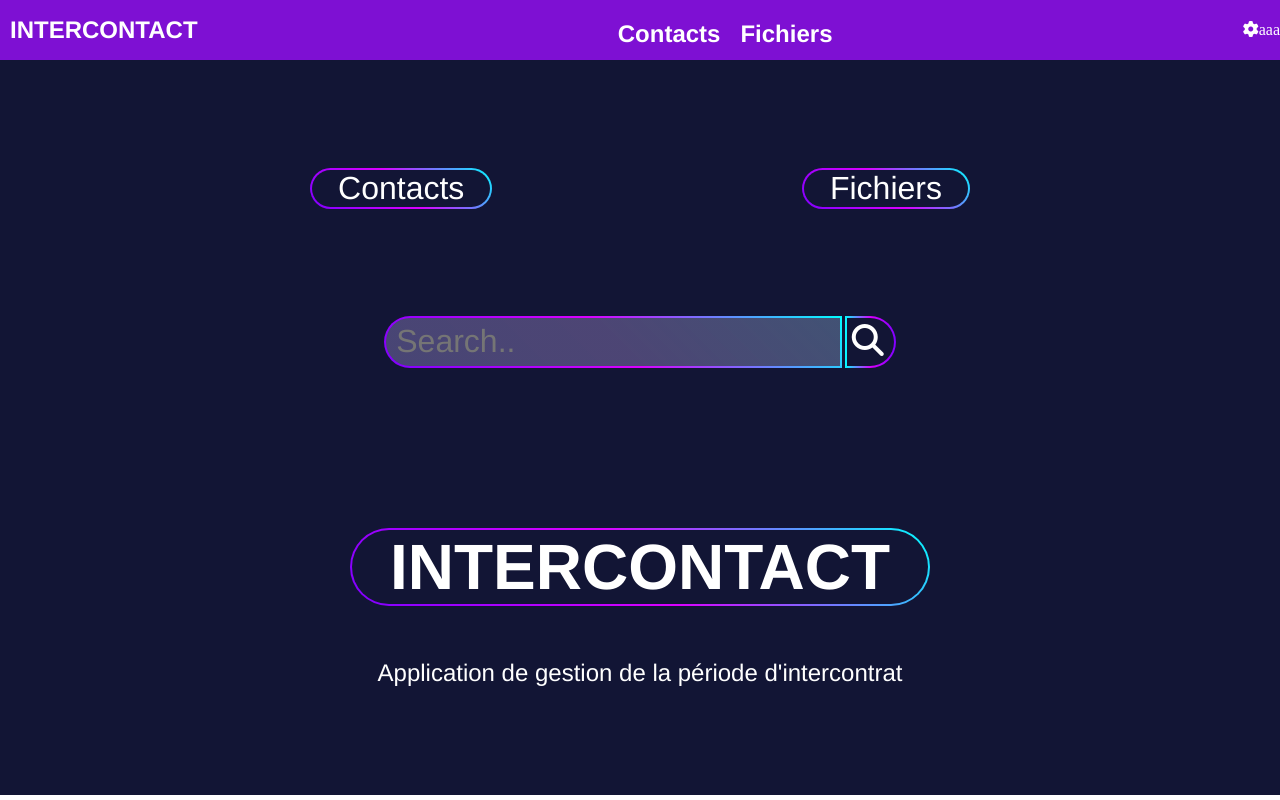
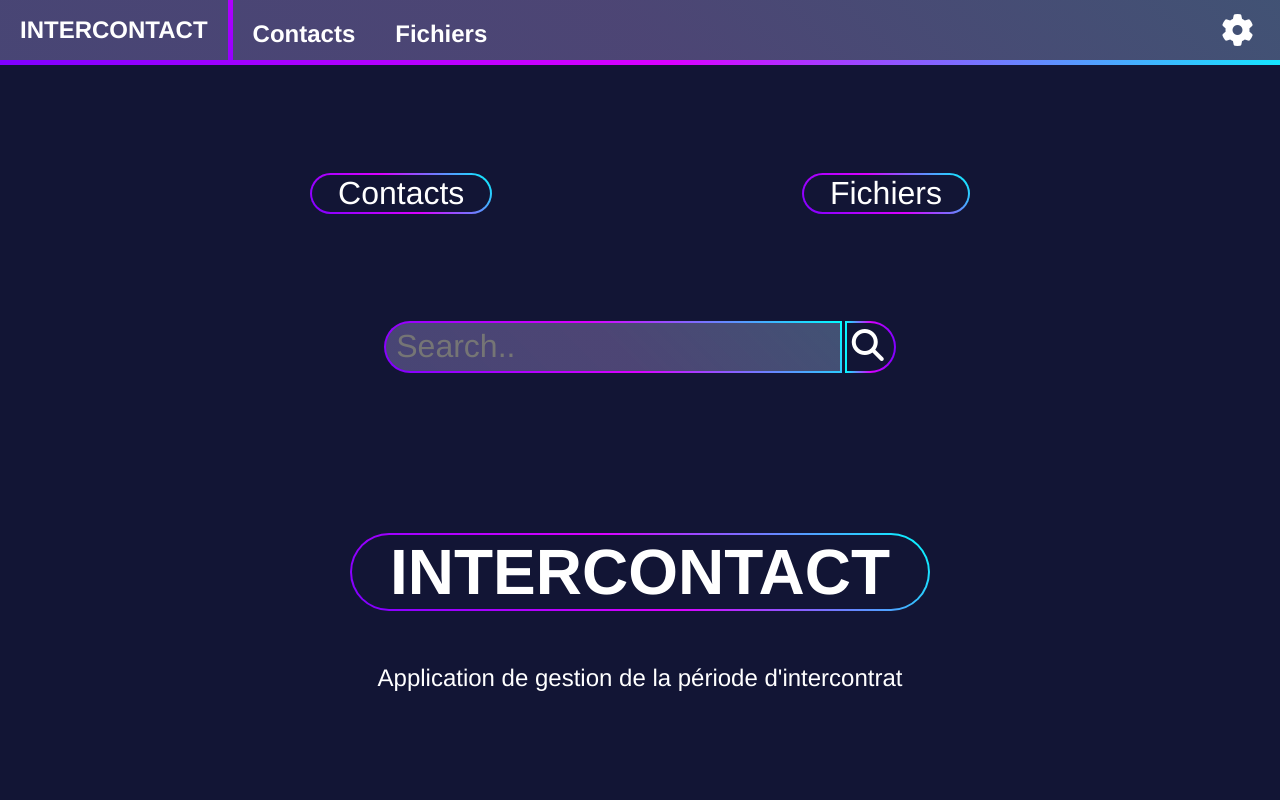
Before and after one commit to pmalagnoux/Organizer, an Angular app in the folder front/organizer-front/: page / in a window 1280 px wide. Built offline with nearby package versions, Linux system fonts and the light colour scheme.

Commit message:
feat(front-header) : Modificatoin du header

```diff
--- a/front/organizer-front/src/app/header/header.component.html
+++ b/front/organizer-front/src/app/header/header.component.html
@@ -1,12 +1,12 @@
 <header id="header" class="sticky">
-    <div class="title" >
+    <div class="title" routerLink="">
         <h2>INTERCONTACT</h2>
     </div>
     <div class="selector-bar">
-        <div class="selector-button">
+        <div class="selector-button" routerLink="contacts">
             <h2>Contacts</h2>
         </div>
-        <div class="selector-button">
+        <div class="selector-button" routerLink="files">
             <h2>Fichiers</h2>
         </div>
         <div class="search-bar">
@@ -14,6 +14,6 @@
         </div>
     </div>
     <div class ="parameter-button">
-        <span><i class="fa-solid fa-gear"></i>aaa</span>
+        <span><i class="fa fa-gear"></i></span>
     </div>
 </header>
--- a/front/organizer-front/src/app/header/header.component.scss
+++ b/front/organizer-front/src/app/header/header.component.scss
@@ -3,7 +3,14 @@
 
 	text-align: center;
 	vertical-align: middle;
-	background-color: #7e10d3;
+	background: linear-gradient(#45496df2,  #45496df2) padding-box,
+        linear-gradient(45deg, rgba(127,0,255,1) 0%, rgba(218,0,255,1) 50%, rgba(0,254,255,1) 100%) border-box;
+
+
+    border-bottom: 5px solid;
+    border-image-slice: 1;
+    border-image-source: linear-gradient(45deg, rgba(127,0,255,1) 0%, rgba(218,0,255,1) 50%, rgba(0,254,255,1) 100%);
+
     color: white;
 	height: 60px;
 
@@ -22,12 +29,15 @@
         display: flex;
         align-items: center;
         cursor: pointer;
+        border-right: 5px solid;
+        border-image-slice: 1;
+        border-image-source: linear-gradient(-45deg, #9400ff 0%, rgba(218,0,255,1) 50%, rgba(0,254,255,1) 100%);
     }
 
     h2 {
         font-family: Helvetica;
-        padding-left: 10px;
-        padding-right: 10px;
+        padding-left: 20px;
+        padding-right: 20px;
     }
 
 
@@ -38,18 +48,31 @@
         flex-wrap: nowrap;
         height: 100%;
         cursor: pointer;
+        flex-grow: 1;
     }
 
      .selector-button{
         height: 100%;
      }
 
-     .selector-button:hover {
-        background-color: rgba(0, 0, 0, 0.3);
+     .selector-button:hover{
+        border-bottom: 5px solid rgb(255, 255, 255) ;
+        margin-bottom: -5px;
      }
 
      .parameter-button {
+        border: 0px solid white;
+        border-radius: 100%;
+        height: 45px;
+        width: 45px;
+        display: flex;
+        justify-content: center;
+        align-items: center;
+        margin-right: 20px;
 
+        i{
+            color: rgb(255, 255, 255);
+            font-size: 2rem;
+        }
      }
-
 }
--- a/front/organizer-front/src/app/header/header.component.ts
+++ b/front/organizer-front/src/app/header/header.component.ts
@@ -1,5 +1,4 @@
 import { Component } from '@angular/core';
-
 @Component({
   selector: 'app-header',
   templateUrl: './header.component.html',
@@ -8,5 +7,4 @@ import { Component } from '@angular/core';
 export class HeaderComponent {
 
 
-
 }
```
